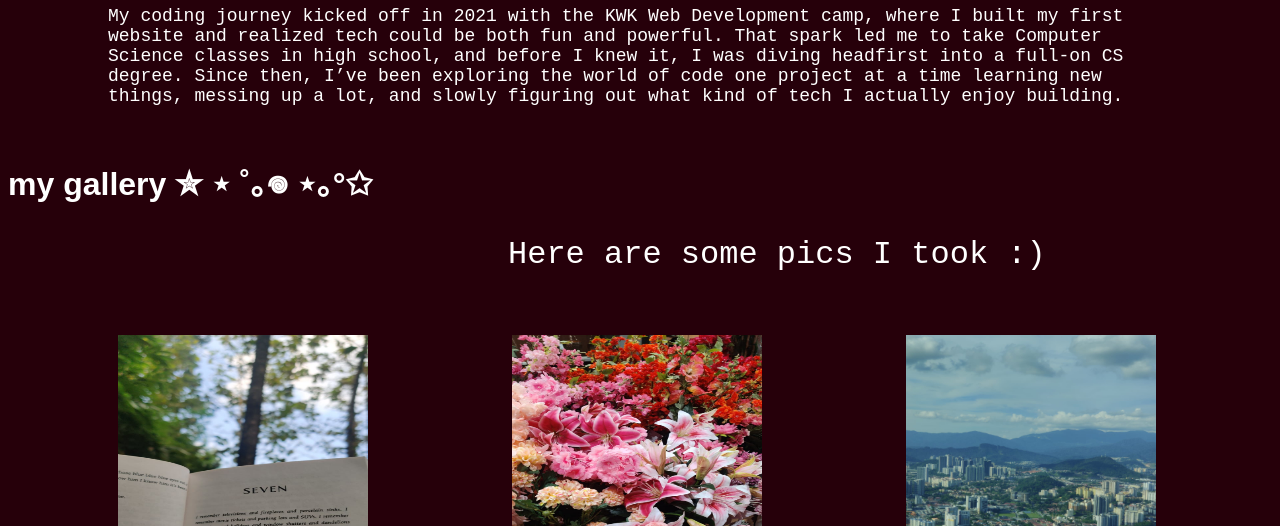
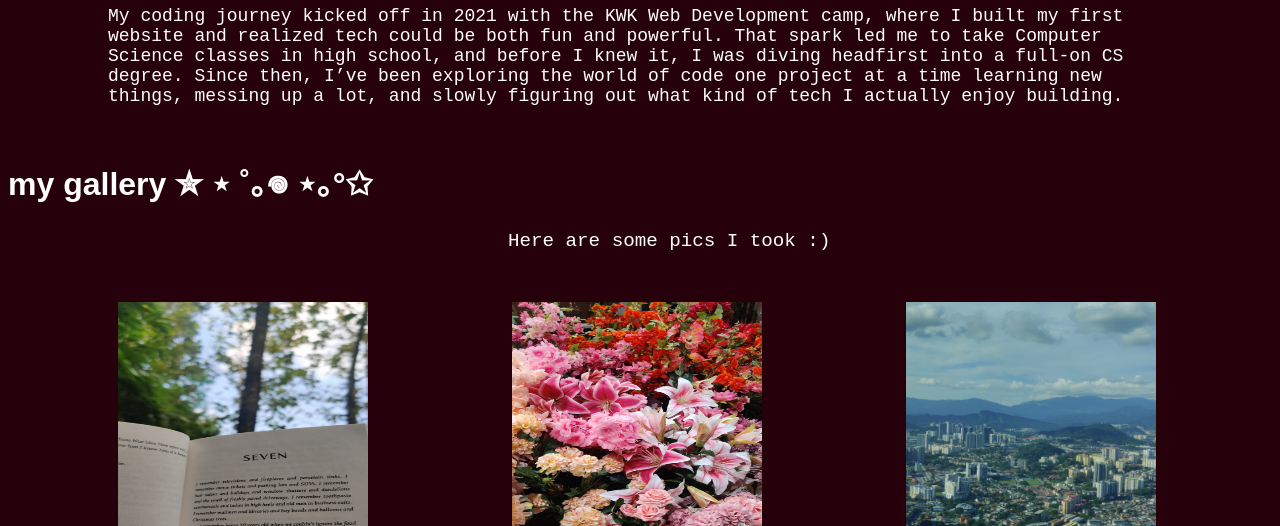
Before and after one commit to RinuTony/kwk-git-1, a plain HTML site: page index.html in a window 1280 px wide. Shown: the part 574-1100 px from the top of the page. Drawn offline with Linux system fonts and the light colour scheme; a web font is replaced by a local one.

Commit message:
Update css file again

```diff
--- a/styles.css
+++ b/styles.css
@@ -80,7 +80,7 @@ body{
     font-family: 'Courier New', Courier, monospace;
     padding-left: 500px;
     padding-right: 100px;
-    font-size: xx-large;
+    font-size: larger;
 }
 
 .gallery img{
```
